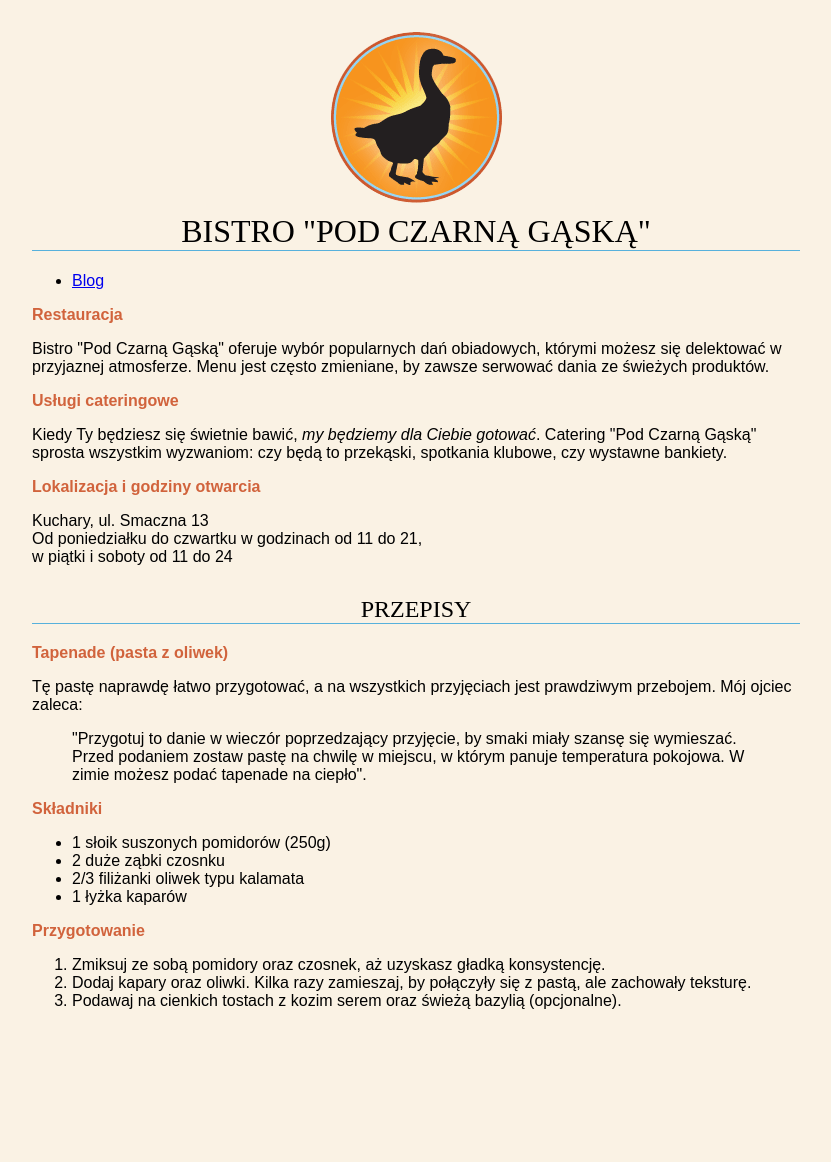
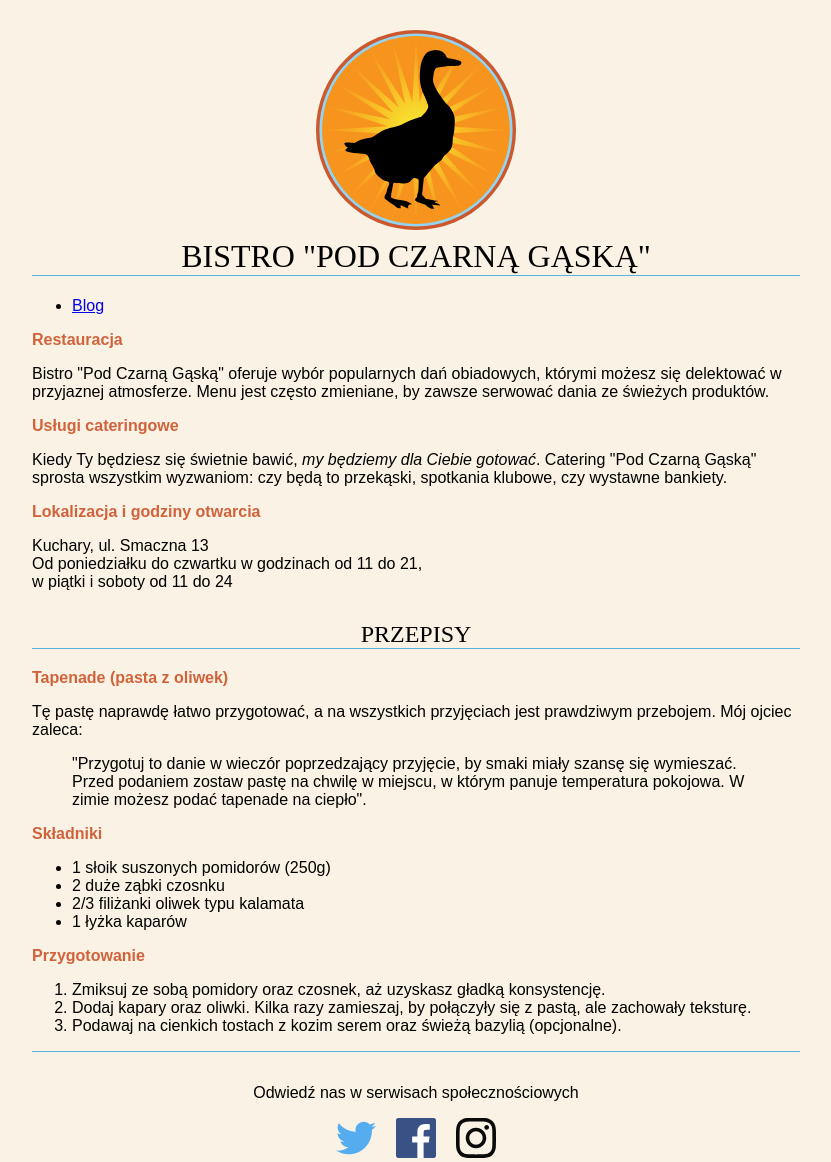
Before and after one commit to JakubSadowski98/bistro, a website: page index.html in a window 1280 px wide. Shown: the whole page, without its empty margins (224-1055 px from the left). Before the commit the page ends 1026 px from the top, so only its background shows below. Drawn offline with Linux system fonts and the light colour scheme.

Commit message:
Add new restaurant logo & icons in footer

```diff
--- a/index.html
+++ b/index.html
@@ -7,27 +7,36 @@
   </head>
   <body>
     <header>
-      <h1><img src="images/blackgoose.png" alt="Logo bistro Pod Czarną Gąską"><br>Bistro "Pod Czarną Gąską"</h1>
+      <h1>
+        <svg xmlns="http://www.w3.org/2000/svg" xmlns:xlink="http://www.w3.org/1999/xlink" viewBox="0 0 148 148" width="200px" height="200px">
+          <circle fill="#CD582C" cx="74" cy="74" r="74"/>
+          <circle fill="#F7941E" stroke="#92D4F4" stroke-width="2" stroke-miterlimit="10" cx="74" cy="74" r="70.5"/>
+          <radialGradient id="a" cx="74" cy="74" r="69.586" gradientUnits="userSpaceOnUse">
+            <stop offset="0" stop-color="#F9ED32"/>
+            <stop offset=".214" stop-color="#F8D72C"/>
+            <stop offset=".75" stop-color="#F7A621"/>
+            <stop offset="1" stop-color="#F7941E"/>
+          </radialGradient>
+          <path fill="url(#a)" d="M74 4.4l2.7 48.9L92 6.8 82 54.7l26.8-41-22.1 43.7 36.5-32.6-32.6 36.5 43.7-22.1-41 26.8 47.9-10-46.5 15.3 48.9 2.7-48.9 2.7L141.2 92 93.3 82l41 26.8-43.7-22.1 32.6 36.5-36.5-32.6 22.1 43.7-26.8-41 10 47.9-15.3-46.5-2.7 48.9-2.7-48.9L56 141.2l10-47.9-26.8 41 22.1-43.7-36.5 32.6 32.6-36.5-43.7 22.1 41-26.8L6.8 92l46.5-15.3L4.4 74l48.9-2.7L6.8 56l47.9 10-41-26.8 43.7 22.1-32.6-36.5 36.5 32.6-22.1-43.7 26.8 41L56 6.8l15.3 46.5"/>
+          <path d="M89.1 27.9s-1.6 1.3-1.8 3.4C87 33.4 86 37 87.2 40c2 5 4.9 8.7 4.9 8.7s2.9 4.7 4.8 6.3c1.8 1.6 5.8 6.3 5.8 11.6 0 2.9-.3 9.5-1.1 11.6-.8 2.1.2 8.1-2.6 11-2.8 2.9-5 4.7-5.5 6-.5 1.3-5.3 4.2-6.6 6-1.3 1.8-7.1 8.4-7.1 8.4l-1.3 12.3 2.6 2.9 6.6 1.3 2.8.4s-4.2.7-1.5 1.5 2.9 1.8 2.9 1.8l-6-.5 1.6 2.9h-1.8c-1.8 0-5.3-3.2-5.3-3.2s-7.1-1.8-7.1-3.2c0-1.3 1.6-1.6 1.6-2.9 0-2.8 1.3-.2 1.1-12.1 0 0-2.9-2.1-4.5-.8s-1.6 2.9-5 3.4-9.2-.3-9.2-.3-1.3 7.1-1.6 8.1c-.3 1.1 0 2.9 0 2.9l2.4 1s5.4 1.1 7.5 1.3c2.1.3 5.6 2.6 5.6 2.6s-3.9-.3-2.9 2.9c.4 1.1-5.8-3.2-5.8-1.6s1.1 1.6-1.1 1.6c-2.1 0-2.6-1.6-4.7-2.9-2.1-1.3-3.9-2.9-4.7-3.4-.8-.5-1.3-.8-1.3-2.1s1.6-2.4 1.8-4.7c.3-2.4 2.9-5.3 1.1-6.3-1.8-1.1-2.9-.3-7.1-3.9-4.2-3.7-1.8-3.9-5-8.7-3.2-4.7-1.3-8.1-7.1-8.4-20.8-1.1-9.5-4.2-10.8-4.5-1.3-.3-2.1-1.6-2.6-2.6-.5-1.1 1.1-1.6 7.9-.8 0 0 3.7-3.2 11.3-3.9 3-.3 6.3-4.2 11-6 4.7-1.8 8.9-1.6 14.4-4.8 4-2.3 12.2-4.7 12.2-4.7s6-5.3 5.3-8.1C82.3 53.2 79 46 79 46s-2.2-5.6-2.2-10.6.8-11.6 2.1-13.9c1.3-2.4 2.1-6 8.4-6.6 6.3-.5 8.7 3.7 8.7 3.7s.5 1.6 1.4 2.1c.8.5 11.1 1.3 10.2 3.6-.4 1 .3 1.1-1.3 1.8-1.6.8-7.4.5-8.9.5-1.8.2-8.3 1.3-8.3 1.3z"/>
+        </svg>
+        <br>Bistro "Pod Czarną Gąską"
+      </h1>
       <ul>
         <li><a href="bistro_blog.html">Blog</a></li>
       </ul>
     </header>
     <h2>Restauracja</h2>
     <p>Bistro "Pod Czarną Gąską" oferuje wybór popularnych dań obiadowych, którymi możesz się delektować w przyjaznej atmosferze. Menu jest często zmieniane, by zawsze serwować dania ze świeżych produktów.</p>
-
     <h2>Usługi cateringowe</h2>
     <p>Kiedy Ty będziesz się świetnie bawić, <em>my będziemy dla Ciebie gotować</em>. Catering "Pod Czarną Gąską" sprosta wszystkim wyzwaniom: czy będą to przekąski, spotkania klubowe, czy wystawne bankiety.</p>
-
     <h2>Lokalizacja i godziny otwarcia</h2>
     <p>Kuchary, ul. Smaczna 13 <br> Od poniedziałku do czwartku w godzinach od 11 do 21,<br> w piątki i soboty od 11 do 24</p>
-
     <section>
       <h1>Przepisy</h1>
-
       <h2>Tapenade (pasta z oliwek)</h2>
       <p>Tę pastę naprawdę łatwo przygotować, a na wszystkich przyjęciach jest prawdziwym przebojem. Mój ojciec zaleca:</p>
       <blockquote>"Przygotuj to danie w wieczór poprzedzający przyjęcie, by smaki miały szansę się wymieszać. Przed podaniem zostaw pastę na chwilę w miejscu, w którym panuje temperatura pokojowa. W zimie możesz podać tapenade na ciepło".</blockquote>
-
       <h2>Składniki</h2>
       <ul>
         <li>1 słoik suszonych pomidorów (250g)</li>
@@ -35,7 +44,6 @@
         <li>2/3 filiżanki oliwek typu kalamata</li>
         <li>1 łyżka kaparów</li>
       </ul>
-
       <h2>Przygotowanie</h2>
       <ol>
         <li>Zmiksuj ze sobą pomidory oraz czosnek, aż uzyskasz gładką konsystencję.</li>
@@ -43,5 +51,11 @@
         <li>Podawaj na cienkich tostach z kozim serem oraz świeżą bazylią (opcjonalne).</li>
       </ol>
     </section>
+    <footer>
+      <p>Odwiedź nas w serwisach społecznościowych</p>
+      <p class="icons"><img src="images/icons/twitter.svg" alt="twitter"></p>
+      <p class="icons"><img src="images/icons/facebook.svg" alt="facebook"></p>
+      <p class="icons"><img src="images/icons/instagram.svg" alt="instagram"></p>
+    </footer>
   </body>
 </html>
--- a/sass/style.scss
+++ b/sass/style.scss
@@ -17,3 +17,20 @@ h2 {
   color: #d1633c;
   font-size: 1em;
 }
+
+footer {
+  border-top: 1px solid #57b1dc;
+  text-align: center;
+  padding-top: 1em;
+}
+
+.icons {
+  display:inline
+}
+
+footer img {
+  width: 40px;
+  height: 40px;
+  margin-left: .5em;
+  margin-right: .5em;
+}
```
Also changed, not shown: css/style.css, images/icons/facebook.svg (added), images/icons/github-icon.svg (added), images/icons/instagram.svg (added), images/icons/tumblr.svg (added), images/icons/twitter.svg (added), 1 other file.
